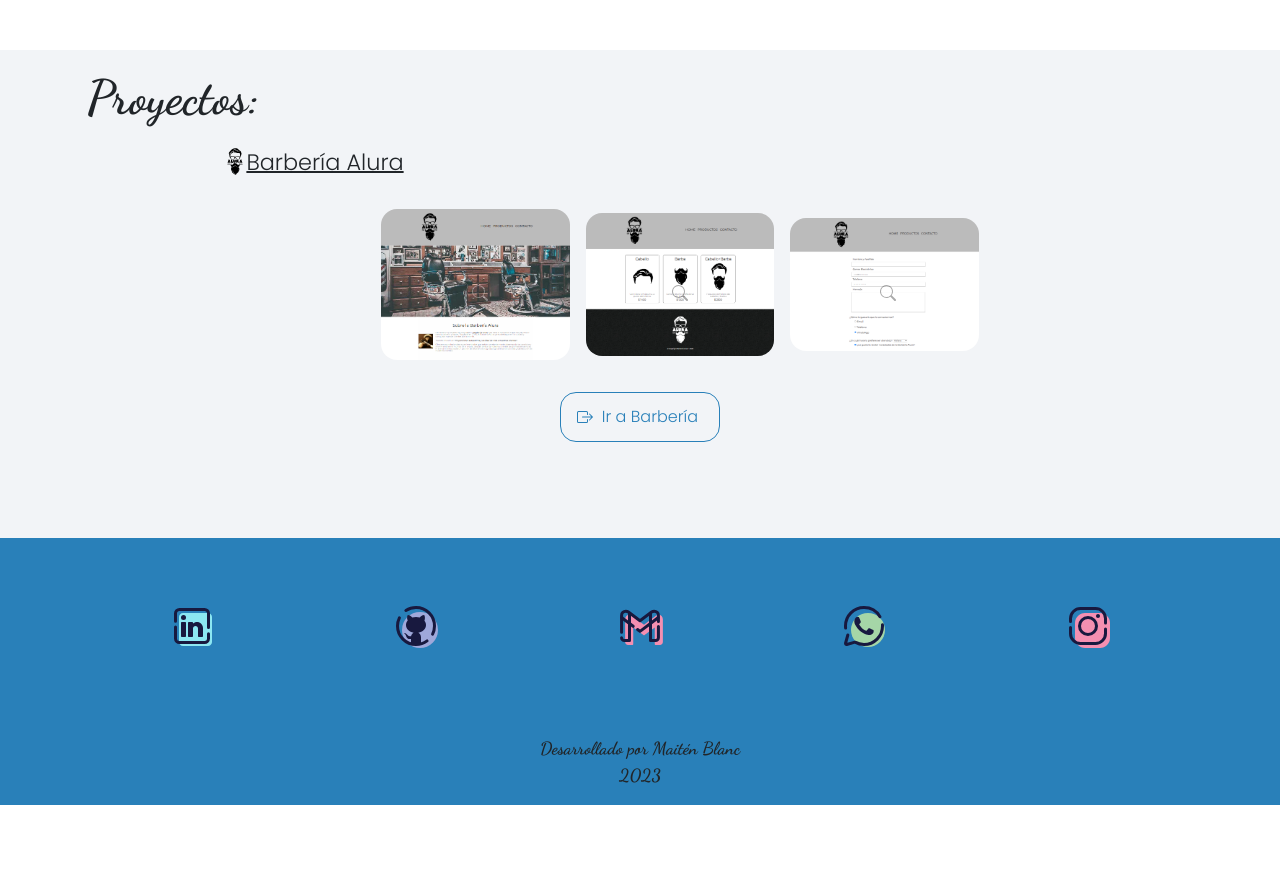
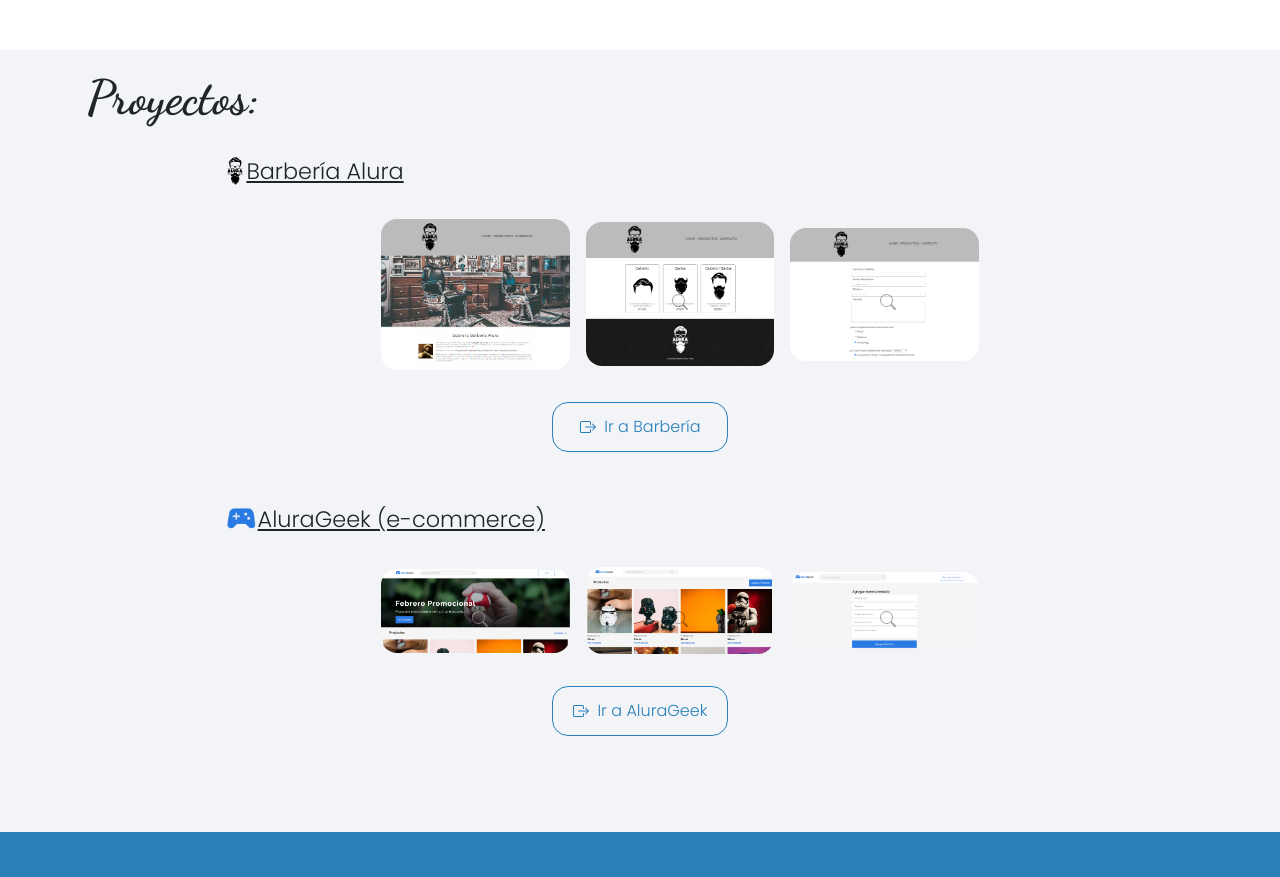
Before and after one commit to MaitenBlanc/Portafolio, a plain HTML site: page index.html in a window 1280 px wide. Shown: the part 2500-3377 px from the top of the page. Before the commit the page ends 3305 px from the top, so only its background shows below. Drawn offline with nearby package versions, Linux system fonts and the light colour scheme.

Commit message:
Portflio con AluraGeek

```diff
--- a/css/proyectos.css
+++ b/css/proyectos.css
@@ -1,5 +1,5 @@
 .proyectos h2 {
-  padding: 0.5em;
+  padding: 0.5em 0.5em 0 0.5em;
   font-family: "Dancing Script", cursive;
   font-size: 3em;
 }
@@ -15,22 +15,28 @@
   vertical-align: text-bottom;
 }
 
+.icono-alura {
+  width: 1.5em;
+  vertical-align: text-bottom;
+}
+
 .titulo-proyecto {
   font-family: "Poppins", sans-serif;
   font-size: 1.4em;
   text-decoration: underline;
-  padding-left: 1.8em;
+  padding: 1.5em 1.8em 0 0;
 }
 
 .proyectos .item {
   display: flex;
-  width: 10em;
+  width: 11em;
   color: #2980b9;
   border: 0.1em solid #2980b9;
   border-radius: 1em;
   padding: 1em;
   font-family: "Poppins", sans-serif;
   margin: 1em auto;
+  justify-content: center;
 }
 
 .proyectos .item:hover {
@@ -44,7 +50,8 @@
   text-align: justify;
 }
 
-.galeria-principal {
+.galeria-principal,
+.galeria-principal-alura {
   display: none;
   width: auto;
   height: 100%;
@@ -53,7 +60,8 @@
   align-items: center;
 }
 
-.galeria {
+.galeria,
+.galeria-alura {
   display: flex;
   flex-direction: row;
   grid-gap: 1em;
@@ -118,9 +126,11 @@
   0% {
     opacity: 1;
   }
+
   50% {
     opacity: 0;
   }
+
   100% {
     opacity: 1;
   }
@@ -130,9 +140,11 @@
   0% {
     opacity: 1;
   }
+
   50% {
     opacity: 0;
   }
+
   100% {
     opacity: 1;
   }
@@ -142,15 +154,18 @@
   0% {
     opacity: 1;
   }
+
   50% {
     opacity: 0;
   }
+
   100% {
     opacity: 1;
   }
 }
 
-.galeria img {
+.galeria img,
+.galeria-alura img {
   display: grid;
   width: 100%;
   max-width: auto;
@@ -160,7 +175,8 @@
   align-items: center;
 }
 
-.galeria-interna {
+.galeria-interna,
+.galeria-interna-alura {
   display: flex;
   width: auto;
   max-width: 60em;
@@ -169,7 +185,8 @@
   position: relative;
 }
 
-.imagen-activa {
+.imagen-activa,
+.imagen-activa-alura {
   width: 100%;
   height: auto;
 }
@@ -202,6 +219,40 @@
   background-color: transparent;
 }
 
+/* .galeria-principal-alura {
+  display: none;
+  width: auto;
+  height: 100%;
+  margin: 0.5em;
+  justify-content: center;
+  align-items: center;
+}
+
+.galeria-alura img {
+  display: grid;
+  width: 100%;
+  max-width: auto;
+  border-radius: 1em;
+  cursor: pointer;
+  justify-content: center;
+  align-items: center;
+}
+
+.galeria-interna-alura {
+  display: flex;
+  width: auto;
+  max-width: 60em;
+  border: 0.1em solid #f3f3f3;
+  justify-content: center;
+  position: relative;
+}
+
+.imagen-activa-alura {
+  width: 100%;
+  height: auto;
+} */
+
+
 @media screen and (min-width: 1024px) {
   .proyectos h2 {
     padding-left: 1.8em;
@@ -211,7 +262,8 @@
     padding-left: 10em;
   }
 
-  .galeria {
+  .galeria,
+  .galeria-alura {
     display: flex;
     justify-content: center;
     align-items: center;
@@ -221,13 +273,15 @@
     max-width: 13em;
   }
 
-  .galeria-interna {
+  .galeria-interna,
+  .galeria-interna-alura {
     justify-content: center;
     align-items: center;
     width: 45%;
   }
 
-  .imagen-activa {
+  .imagen-activa,
+  .imagen-activa-alura {
     display: flex;
     justify-content: center;
     align-items: center;
--- a/index.html
+++ b/index.html
@@ -254,20 +254,21 @@
   <section class="proyectos" id="proyectos">
     <h2>Proyectos:</h2>
 
+    <!-- Barbería -->
     <h3 class="titulo-proyecto">
-      <img class="icono" src="imagenes/proyectos/logo-barberia.svg" alt />Barbería Alura
+      <img class="icono" src="imagenes/proyectos/logo-barberia.svg" alt="Logo Barbería" />Barbería Alura
     </h3>
     <div class="galeria-principal">
       <div class="galeria-interna">
         <img class="imagen-activa" src="imagenes/proyectos/barberia-home.PNG" alt="Vista del home" />
         <button class="btn-cierra" type="button">
-          <img src="imagenes/proyectos/icon-close.png" alt />
+          <img src="imagenes/proyectos/icon-close.png" alt="Cerrar galería" />
         </button>
         <button class="btn-retrocede" type="button">
-          <img src="imagenes/proyectos/icon-prev.png" alt />
+          <img src="imagenes/proyectos/icon-prev.png" alt="Retroceder imagen" />
         </button>
         <button class="btn-adelanta" type="button">
-          <img src="imagenes/proyectos/icon-next.png" alt />
+          <img src="imagenes/proyectos/icon-next.png" alt="Avanzar imagen" />
         </button>
       </div>
     </div>
@@ -302,6 +303,57 @@
           d="M15.854 8.354a.5.5 0 0 0 0-.708l-3-3a.5.5 0 0 0-.708.708L14.293 7.5H5.5a.5.5 0 0 0 0 1h8.793l-2.147 2.146a.5.5 0 0 0 .708.708l3-3z" />
       </svg>
       &nbsp Ir a Barbería</a>
+
+    <!-- e-commerce -->
+    <h3 class="titulo-proyecto">
+      <img class="icono-alura" src="imagenes/proyectos/Logo-alura.png" alt="Logo AluraGeek" />AluraGeek (e-commerce)
+    </h3>
+    <div class="galeria-principal-alura">
+      <div class="galeria-interna-alura">
+        <img class="imagen-activa-alura" src="imagenes/proyectos/aluraGeek-home.PNG" alt="Vista del home" />
+        <button class="btn-cierra" type="button">
+          <img src="imagenes/proyectos/icon-close.png" alt="Cerrar galeria" />
+        </button>
+        <button class="btn-retrocede" type="button">
+          <img src="imagenes/proyectos/icon-prev.png" alt="Retroceder imagen" />
+        </button>
+        <button class="btn-adelanta" type="button">
+          <img src="imagenes/proyectos/icon-next.png" alt="Avanzar imagen" />
+        </button>
+      </div>
+    </div>
+
+    <div class="galeria-alura">
+      <button class="btn-icon btn-icon-1"><svg xmlns="http://www.w3.org/2000/svg" width="16" height="16"
+          fill="currentColor" class="bi bi-search" viewBox="0 0 16 16">
+          <path
+            d="M11.742 10.344a6.5 6.5 0 1 0-1.397 1.398h-.001c.03.04.062.078.098.115l3.85 3.85a1 1 0 0 0 1.415-1.414l-3.85-3.85a1.007 1.007 0 0 0-.115-.1zM12 6.5a5.5 5.5 0 1 1-11 0 5.5 5.5 0 0 1 11 0z" />
+        </svg></i></button>
+      <img class="home" src="imagenes/proyectos/aluraGeek-home.PNG" alt="Vista del home" />
+      <button class="btn-icon btn-icon-2"><svg xmlns="http://www.w3.org/2000/svg" width="16" height="16"
+          fill="currentColor" class="bi bi-search" viewBox="0 0 16 16">
+          <path
+            d="M11.742 10.344a6.5 6.5 0 1 0-1.397 1.398h-.001c.03.04.062.078.098.115l3.85 3.85a1 1 0 0 0 1.415-1.414l-3.85-3.85a1.007 1.007 0 0 0-.115-.1zM12 6.5a5.5 5.5 0 1 1-11 0 5.5 5.5 0 0 1 11 0z" />
+        </svg></i></button>
+      <img class="productos" src="imagenes/proyectos/aluraGeek-Productos.PNG" alt="Vista de la pestaña productos" />
+      <button class="btn-icon btn-icon-3"><svg xmlns="http://www.w3.org/2000/svg" width="16" height="16"
+          fill="currentColor" class="bi bi-search" viewBox="0 0 16 16">
+          <path
+            d="M11.742 10.344a6.5 6.5 0 1 0-1.397 1.398h-.001c.03.04.062.078.098.115l3.85 3.85a1 1 0 0 0 1.415-1.414l-3.85-3.85a1.007 1.007 0 0 0-.115-.1zM12 6.5a5.5 5.5 0 1 1-11 0 5.5 5.5 0 0 1 11 0z" />
+        </svg></i></button>
+      <img class="contacto" src="imagenes/proyectos/aluraGeek-agregarProducto.PNG"
+        alt="Vista de la pestaña agregar productos" />
+    </div>
+
+    <a class="item" href="proyectos/AluraGeek/" target="_blank">
+      <svg xmlns="http://www.w3.org/2000/svg" width="16" height="16" fill="currentColor" class="bi bi-box-arrow-right"
+        viewBox="0 0 16 16">
+        <path fill-rule="evenodd"
+          d="M10 12.5a.5.5 0 0 1-.5.5h-8a.5.5 0 0 1-.5-.5v-9a.5.5 0 0 1 .5-.5h8a.5.5 0 0 1 .5.5v2a.5.5 0 0 0 1 0v-2A1.5 1.5 0 0 0 9.5 2h-8A1.5 1.5 0 0 0 0 3.5v9A1.5 1.5 0 0 0 1.5 14h8a1.5 1.5 0 0 0 1.5-1.5v-2a.5.5 0 0 0-1 0v2z" />
+        <path fill-rule="evenodd"
+          d="M15.854 8.354a.5.5 0 0 0 0-.708l-3-3a.5.5 0 0 0-.708.708L14.293 7.5H5.5a.5.5 0 0 0 0 1h8.793l-2.147 2.146a.5.5 0 0 0 .708.708l3-3z" />
+      </svg>
+      &nbsp Ir a AluraGeek</a>
   </section>
 
   <footer class="pie-contacto">
```
Also changed, not shown: imagenes/proyectos/Logo-alura.png (added), imagenes/proyectos/aluraGeek-Productos.PNG (added), imagenes/proyectos/aluraGeek-agregarProducto.PNG (added), imagenes/proyectos/aluraGeek-home.PNG (added).
